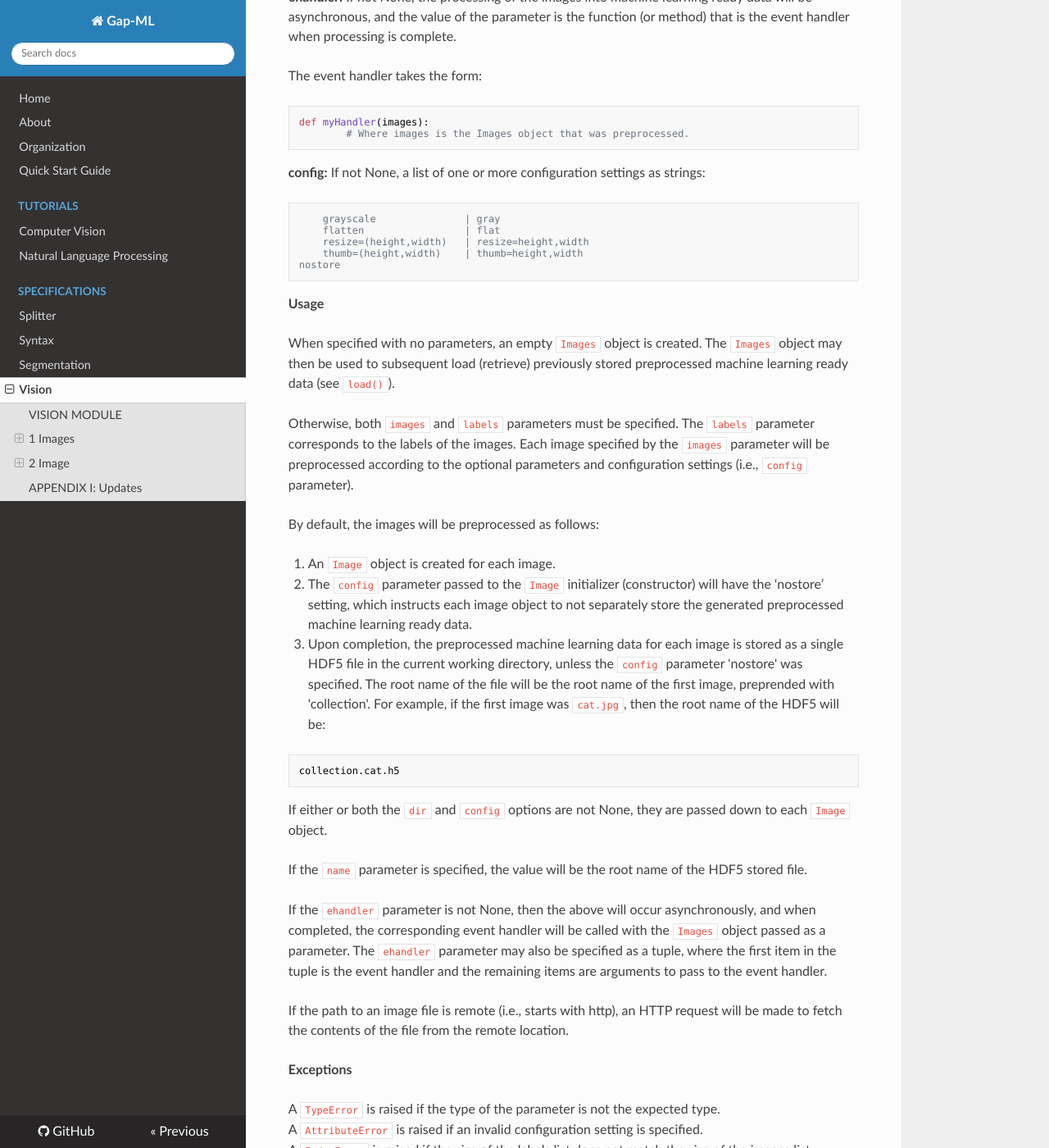
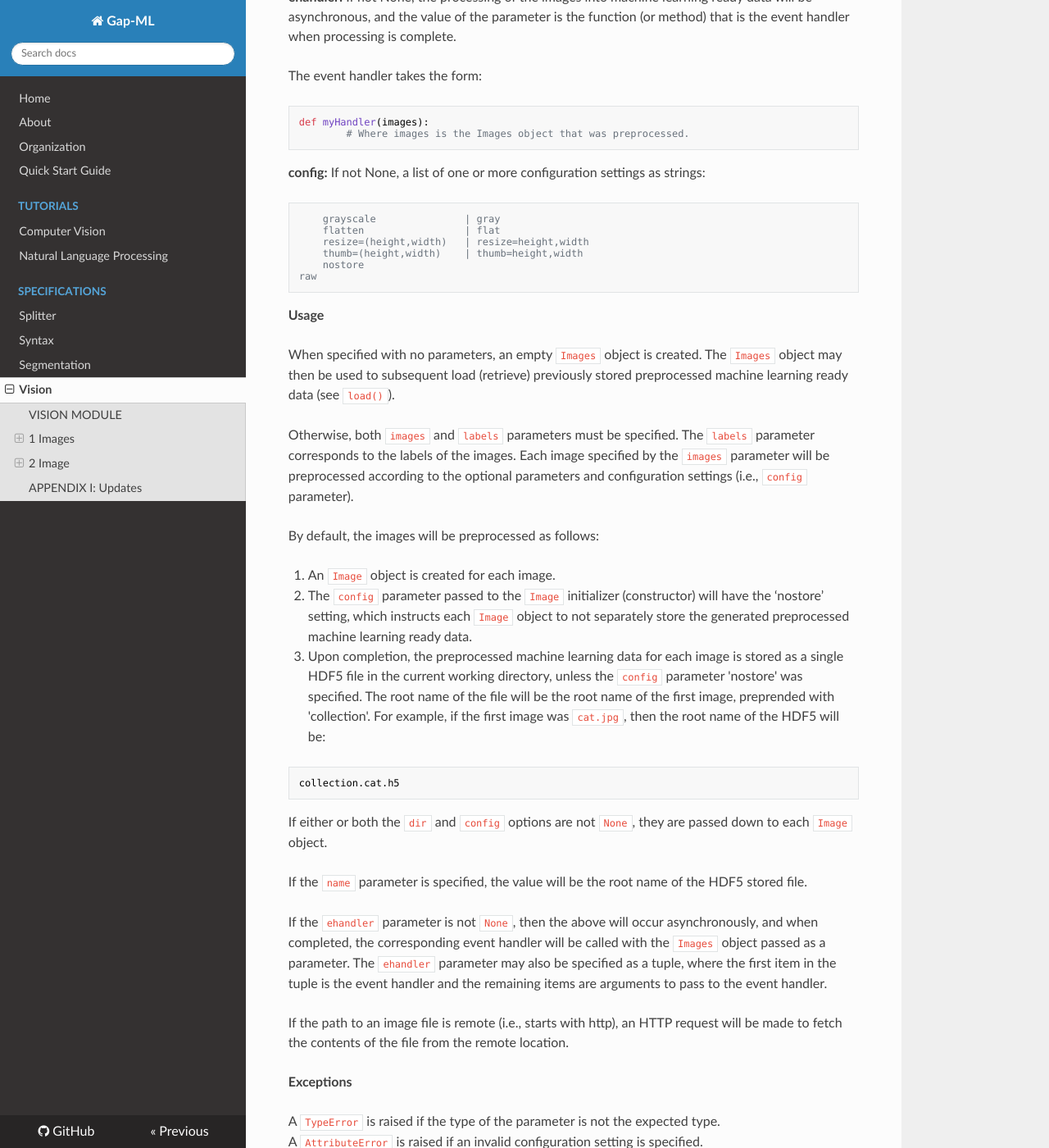
Before and after one commit to andrewferlitsch/Gap, an MkDocs documentation site: the page built from docs/specs/vision_spec.md, in a window 1280 px wide and 1400 px high, scrolled down 1766 px. Shown: the whole window at 82% size. Built offline with MkDocs 1.6.1, drawn with Linux system fonts in a browser that asks for light colours; nearby versions of some CDN libraries; some of the changed text lies outside the part shown.

Commit message:
Update vision_spec.md

````diff
--- a/docs/specs/vision_spec.md
+++ b/docs/specs/vision_spec.md
@@ -64,7 +64,8 @@
         flatten                 | flat
         resize=(height,width)   | resize=height,width
         thumb=(height,width)    | thumb=height,width
-    nostore
+    	nostore
+	raw
 
 **Usage**
 
@@ -75,18 +76,18 @@
 By default, the images will be preprocessed as follows:
 
 1.	An `Image` object is created for each image.
-2.	The `config` parameter passed to the `Image` initializer (constructor) will have the ‘nostore’ setting, which instructs each image object to not separately store the generated preprocessed machine learning ready data.
+2.	The `config` parameter passed to the `Image` initializer (constructor) will have the ‘nostore’ setting, which instructs each `Image` object to not separately store the generated preprocessed machine learning ready data.
 3.	Upon completion, the preprocessed machine learning data for each image is stored as a single HDF5 file in the current working directory, unless the `config` parameter 'nostore' was specified. The root name of the file will be the root name of the first image, preprended with 'collection'. For example, if the first image was `cat.jpg`, then the root name of the HDF5 will be:
 
 ```
 collection.cat.h5
 ```
 
-If either or both the `dir` and `config` options are not None, they are passed down to each `Image` object.
+If either or both the `dir` and `config` options are not `None`, they are passed down to each `Image` object.
 
 If the `name` parameter is specified, the value will be the root name of the HDF5 stored file.
 
-If the `ehandler` parameter is not None, then the above will occur asynchronously, and when completed, the corresponding event handler will be called with the `Images` object passed as a parameter. The `ehandler` parameter may also be specified as a tuple, where the first item in the tuple is the event handler and the remaining items are arguments to pass to the event handler.
+If the `ehandler` parameter is not `None`, then the above will occur asynchronously, and when completed, the corresponding event handler will be called with the `Images` object passed as a parameter. The `ehandler` parameter may also be specified as a tuple, where the first item in the tuple is the event handler and the remaining items are arguments to pass to the event handler.
 
 If the path to an image file is remote (i.e., starts with http), an HTTP request will be made to fetch the contents of the file from the remote location.
 
@@ -97,6 +98,7 @@
 A `IndexError` is raised if the size of the labels list does not match the size of the images list.
 
 ### 1.3 Images Properties
+
 #### 1.3.1 dir
 
 **Synopsis**
@@ -435,6 +437,7 @@
             resize=(height,width)   | resize=height,width
             thumb=(height,width)    | thumb=height,width
             nostore
+	    raw
 
 **Usage**
 
@@ -445,8 +448,9 @@
 1.	Decompressed into raw pixel data.
 2.	Converted to RGB, if not already.
 3.	The pixel values are normalized (i.e., pixel integer values 0..255 converted to floating point values between 0 and 1).
-4.	Upon completion, the raw pixel data and the preprocessed machine learning data for the image is stored as a single HDF5 file in the current working directory. The root name of the file will be the root name of the image.
-5.	Attributes of the raw and preprocessed image are stored in the HDF5 file.
+4.	Upon completion, the preprocessed machine learning data for the image is stored as a single HDF5 file in the current working directory. The root name of the file will be the root name of the image.
+5.	If the config setting 'raw' is specified, the raw pixel data for the image is additionally stored in the HDF5 file.
+6.	Attributes of the raw and preprocessed image are stored in the HDF5 file.
 
 If the path to an image file is remote (i.e., starts with http), an HTTP request will be made to fetch the contents of the file from the remote location.
 
@@ -464,6 +468,8 @@
 
 If the configuration setting `nostore` is specified, then the image data and corresponding metadata are not stored in the HDF5 file.
 
+If the configuration setting `raw` is specirfied, then the raw pixel image data is stored in the HDF5 file.
+
 **Exceptions**
 
 A `TypeError` is raised if the type of the parameter is not the expected type.
@@ -472,6 +478,7 @@
 A `IOError` is raised if an error occurs reading in the image file.
 
 ### 2.3 Image Properties
+
 #### 2.3.1 image
 
 **Synopsis**
@@ -746,7 +753,8 @@
 3.	Added support for specifying (min,max,n) for Image Augmentation.
 
 **Gap v0.9.3 (alpha)**
-1. 	Added converting to numpy arrays and one hot encoding of labels for Image split getter
+1. 	Added converting to numpy arrays and one hot encoding of labels for Image split getter.
+2.	Added raw setting to config parameter.
 
 Proprietary Information
 Copyright ©2018, Epipog, All Rights Reserved
````
